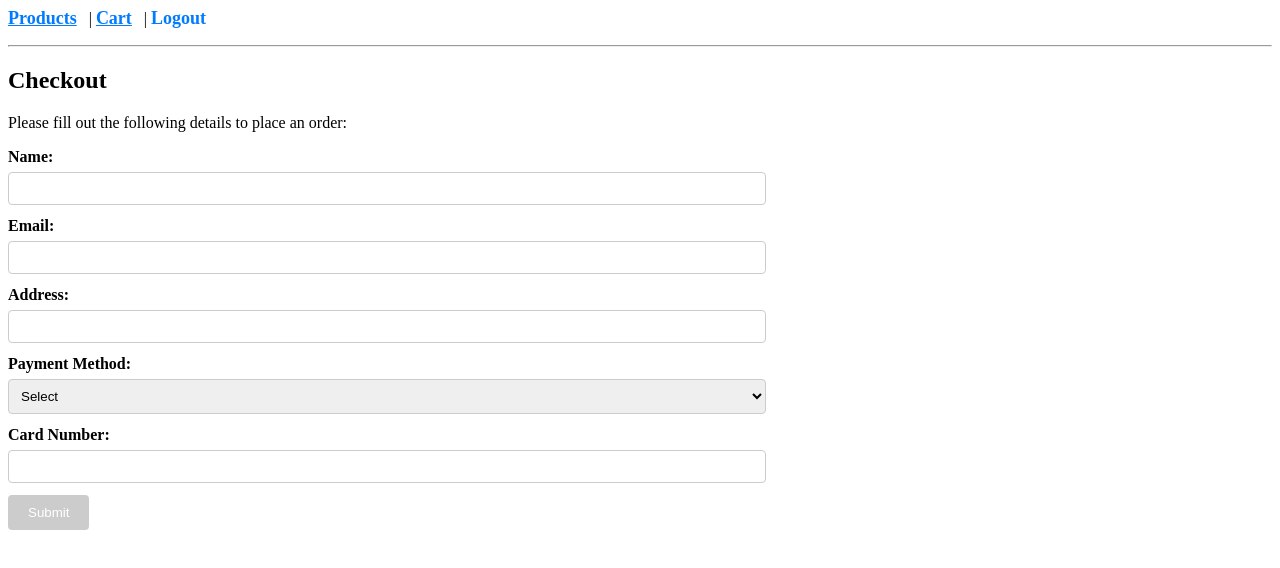
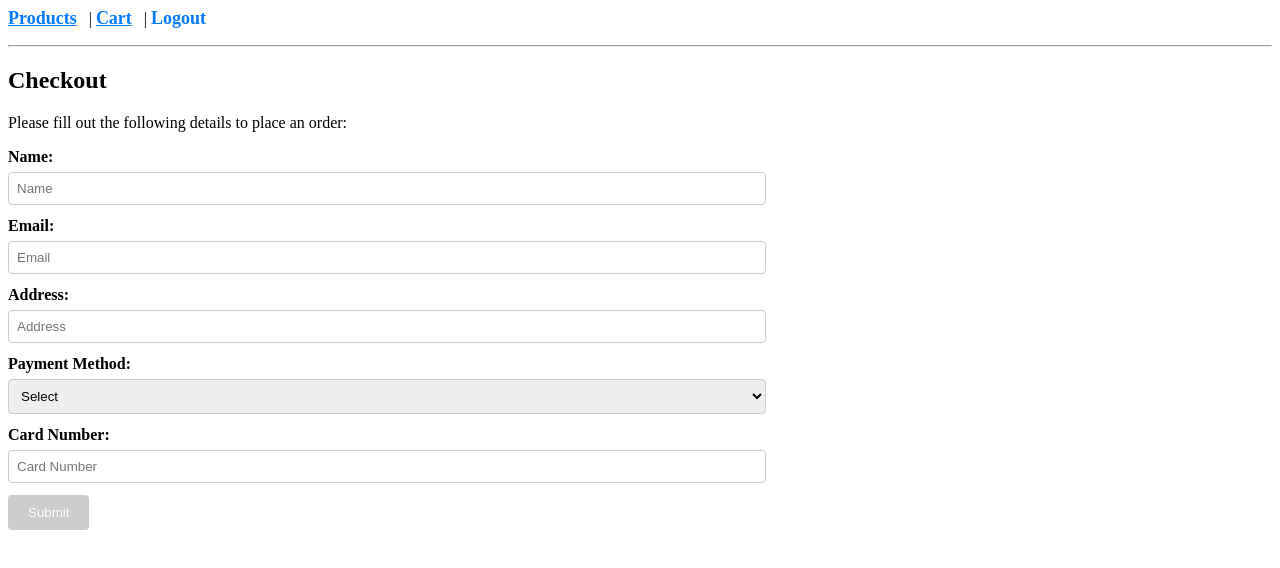
Before and after one commit to SnehaAnto/angularProject, an Angular app in the folder eMiniStore/: page /login in a window 1280 px wide. Both pictures are taken after a click on the button "Login". Shown: the top 568 px of the page. Built offline with nearby package versions, Linux system fonts and the light colour scheme.

Commit message:
NVA compatibility with labels and live error announcements

```diff
--- a/eMiniStore/src/app/cart/cart-page.component.html
+++ b/eMiniStore/src/app/cart/cart-page.component.html
@@ -4,8 +4,8 @@
     <!-- Name Field -->
     <div>
         <label>Name:</label>
-        <input formControlName="name">
-        <div *ngIf="f.name.touched && f.name.invalid">
+        <input formControlName="name" placeholder="Name" aria-label="Name">
+        <div *ngIf="f.name.touched && f.name.invalid" aria-live="polite">
             <small *ngIf="f.name.errors?.required"><b>Name is required</b></small>
             <small *ngIf="f.name.errors?.minlength"><b>Name must be at least 3 characters</b></small>
         </div>
@@ -14,8 +14,8 @@
     <!-- Email Field -->
     <div>
         <label>Email:</label>
-        <input formControlName="email">
-        <div *ngIf="f.email.touched && f.email.invalid">
+        <input formControlName="email" placeholder="Email" aria-label="Email">
+        <div *ngIf="f.email.touched && f.email.invalid" aria-live="polite">
             <small *ngIf="f.email.errors?.required"><b>Email is required</b></small>
             <small *ngIf="f.email.errors?.email"><b>Invalid email format</b></small>
         </div>
@@ -24,8 +24,8 @@
     <!-- Address Field -->
     <div>
         <label>Address:</label>
-        <input formControlName="address">
-        <div *ngIf="f.address.touched && f.address.invalid">
+        <input formControlName="address" placeholder="Address" aria-label="Address">
+        <div *ngIf="f.address.touched && f.address.invalid" aria-live="polite">
             <small *ngIf="f.address.errors?.required"><b>Address is required</b></small>
             <small *ngIf="f.address.errors?.minlength"><b>Address must be at least 10 characters</b></small>
         </div>
@@ -34,11 +34,11 @@
     <!-- Payment Method Field -->
     <div>
         <label>Payment Method:</label>
-        <select formControlName="paymentMethod">
+        <select formControlName="paymentMethod" aria-label="Payment Method">
             <option value="">Select</option>
             <option *ngFor="let method of paymentMethods" [value]="method">{{ method }}</option>
         </select>
-        <div *ngIf="f.paymentMethod.touched && f.paymentMethod.invalid">
+        <div *ngIf="f.paymentMethod.touched && f.paymentMethod.invalid" aria-live="polite">
             <small *ngIf="f.paymentMethod.errors?.required"><b>Payment method is required</b></small>
         </div>
     </div>
@@ -48,8 +48,8 @@
         <label>Card Number:</label>
         <input type="text" pattern="[0-9]*" maxlength="16"
         inputmode="numeric" formControlName="cardNumber"
-       (input)="onCardNumberInput($event)">
-        <div *ngIf="f.cardNumber.touched && f.cardNumber.invalid">
+       (input)="onCardNumberInput($event)" placeholder="Card Number" aria-label="Card Number">
+        <div *ngIf="f.cardNumber.touched && f.cardNumber.invalid" aria-live="polite">
             <small *ngIf="f.cardNumber.errors?.required"><b>Card number is required</b></small>
             <small *ngIf="f.cardNumber.errors?.minlength || f.cardNumber.errors?.maxlength"><b>Card number must be 16 digits</b></small>
             <small *ngIf="f.cardNumber.errors?.fakeCard"><b>This card number is blocked</b></small>
@@ -58,6 +58,6 @@
     </div>
 
     <!-- Submit button -->
-    <button type="submit" [disabled]="checkoutForm.invalid">Submit</button>
+    <button type="submit" [disabled]="checkoutForm.invalid" aria-pressed="false" aria-label="Submit">Submit</button>
 
 </form>
```
